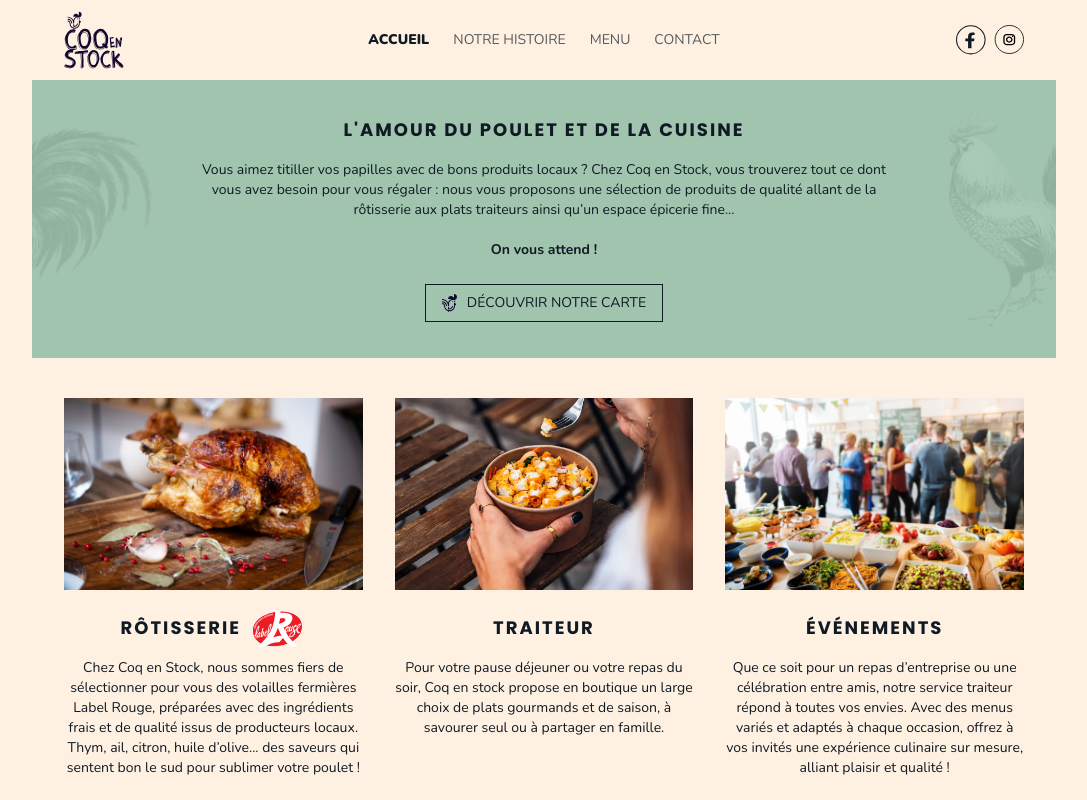
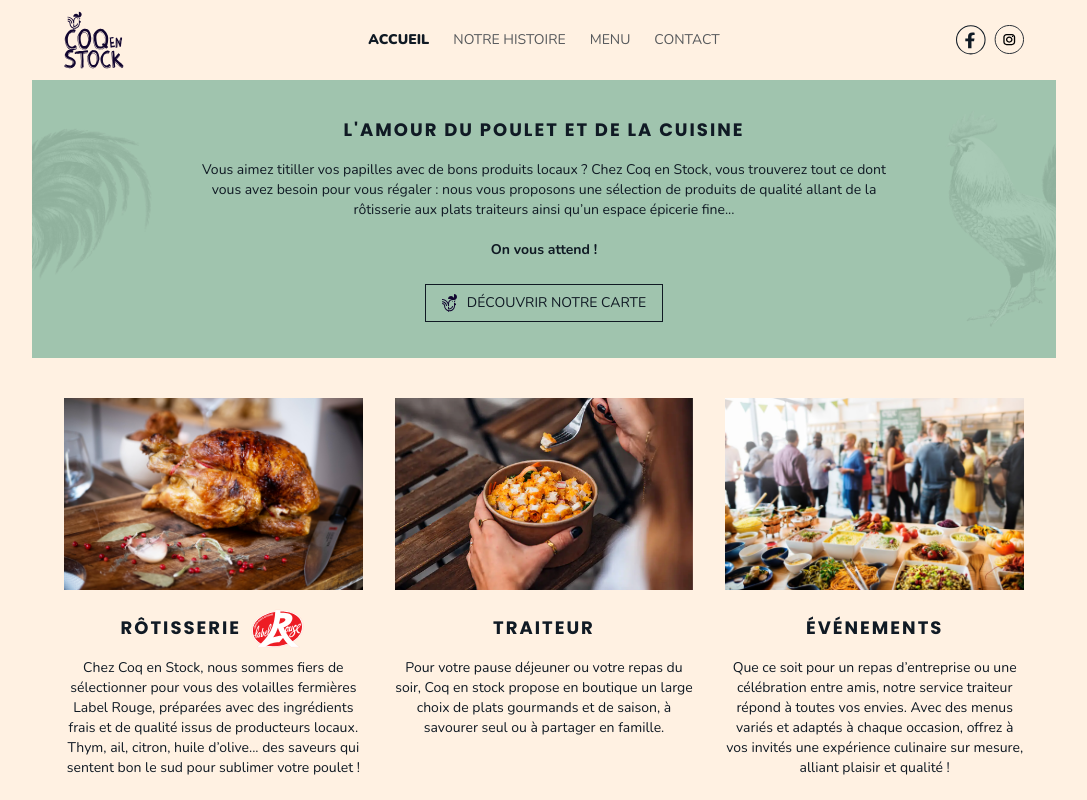
Before and after one commit to remi59800/coq-en-stock-13, a Next.js app: page / in a window 1280 px wide. Shown: the top 800 px of the page, without its empty margins (96-1183 px from the left). Built offline with nearby package versions, Linux system fonts and the light colour scheme.

Commit message:
fix photo traiteur accueil 2

```diff
--- a/src/app/page.tsx
+++ b/src/app/page.tsx
@@ -80,8 +80,8 @@ export default function Home() {
         <FadeIn direction='up' delay={0.1}>
           <div className='flex flex-col items-center w-full'>
             <Image
-              className='pb-2 h-[300px] mm:h-[200px] object-cover object-bottom w-full'
-              src='/photos/accueil-traiteur.png'
+              className='pb-2 h-[300px] mm:h-[200px] object-cover object-center w-full'
+              src='/photos/accueil-traiteur-2.png'
               alt='photo-traiteur'
               width={450}
               height={250}
```
Also changed, not shown: public/photos/accueil-traiteur-2.png (added).
